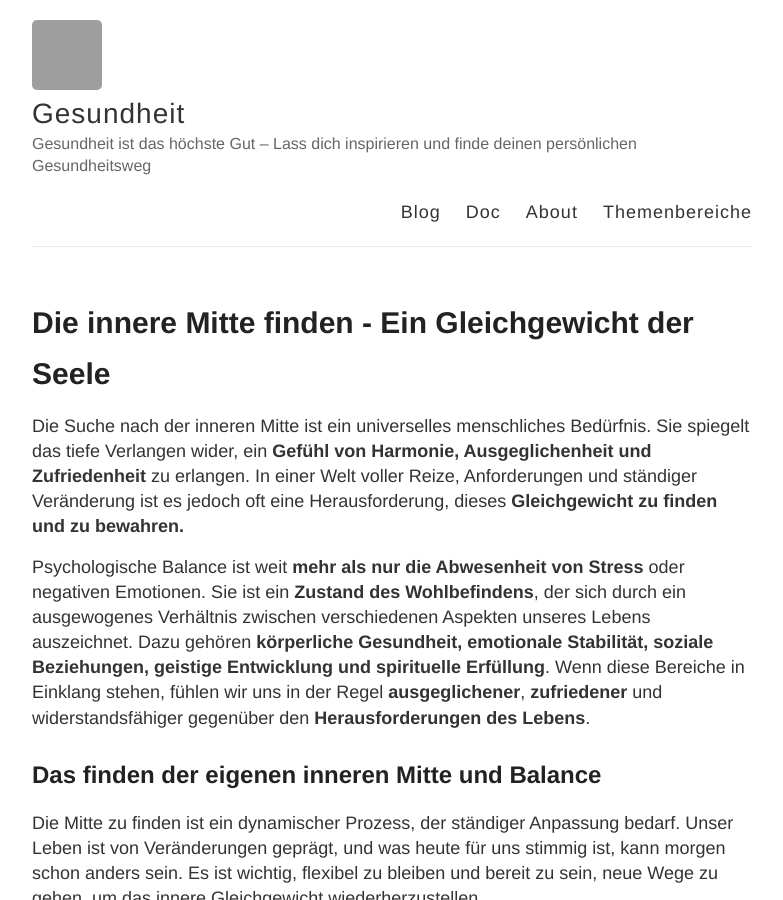
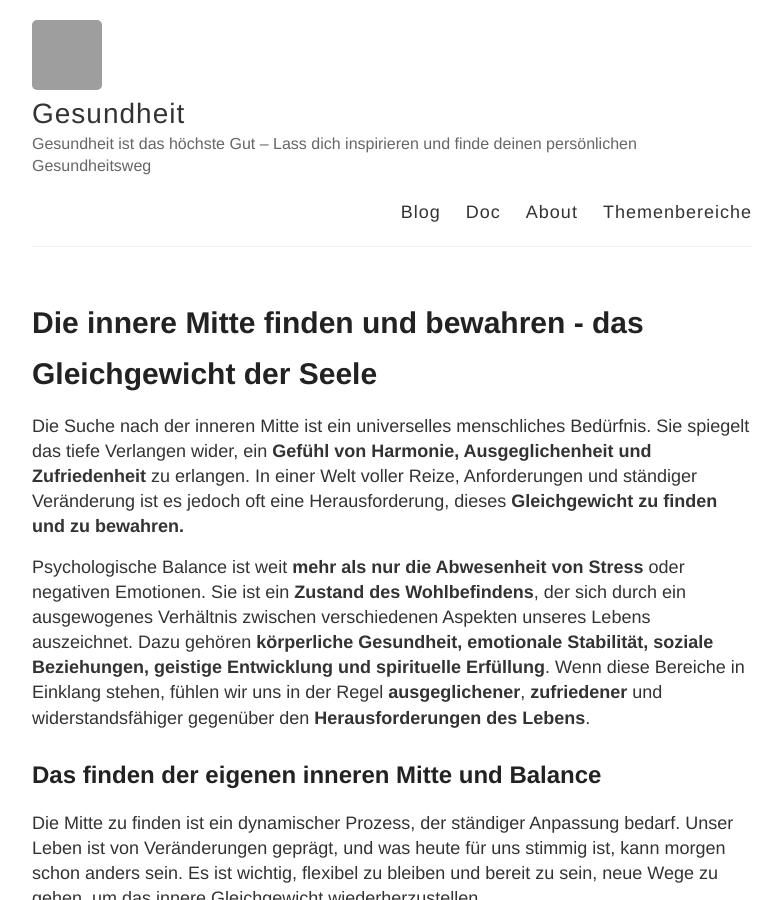
Before and after one commit to S2030c/gesundheit, a Jekyll site: the page built from doc/_posts/2024-11-10-die-innere-mitte-finden-und-bewahren.md, in a window 1280 px wide and 900 px high. Shown: the whole window, without its empty margins (248-1031 px from the left). Built offline with Jekyll 4.4.1, drawn with Linux system fonts in a browser that asks for light colours; our own code applies the rules of GitHub Pages for plain Markdown files; grey boxes are pictures that could not be loaded.

Commit message:
Update 2024-11-10-die-innere-mitte-finden-und-bewahren.md

```diff
--- a/doc/_posts/2024-11-10-die-innere-mitte-finden-und-bewahren.md
+++ b/doc/_posts/2024-11-10-die-innere-mitte-finden-und-bewahren.md
@@ -1,5 +1,5 @@
 ---
-title: Die innere Mitte finden - Ein Gleichgewicht der Seele
+title: Die innere Mitte finden und bewahren - das Gleichgewicht der Seele
 ---
 Die Suche nach der inneren Mitte ist ein universelles menschliches Bedürfnis. Sie spiegelt das tiefe Verlangen wider, ein **Gefühl von Harmonie, Ausgeglichenheit und Zufriedenheit** zu erlangen. In einer Welt voller Reize, Anforderungen und ständiger Veränderung ist es jedoch oft eine Herausforderung, dieses **Gleichgewicht zu finden und zu bewahren.**
 
```
